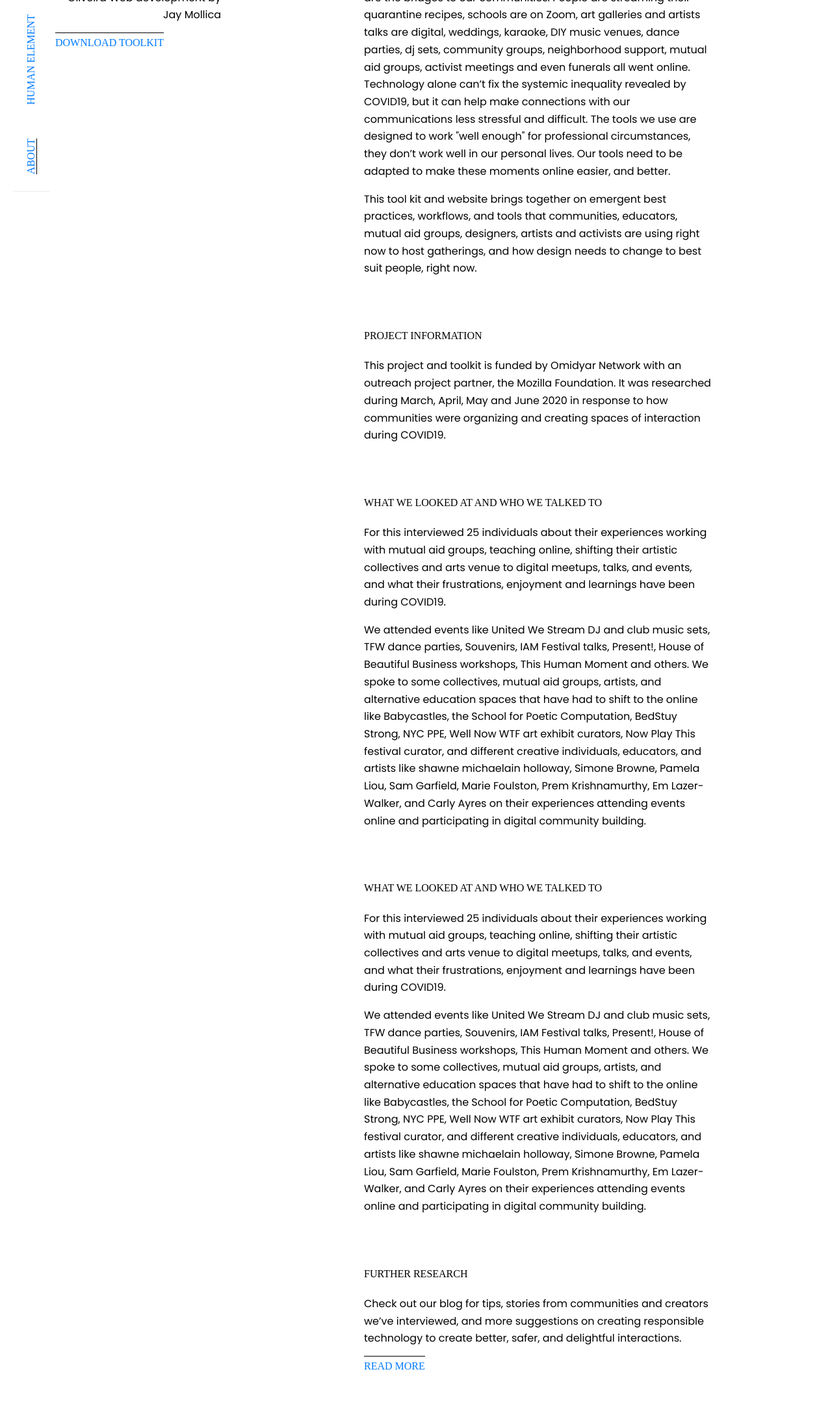
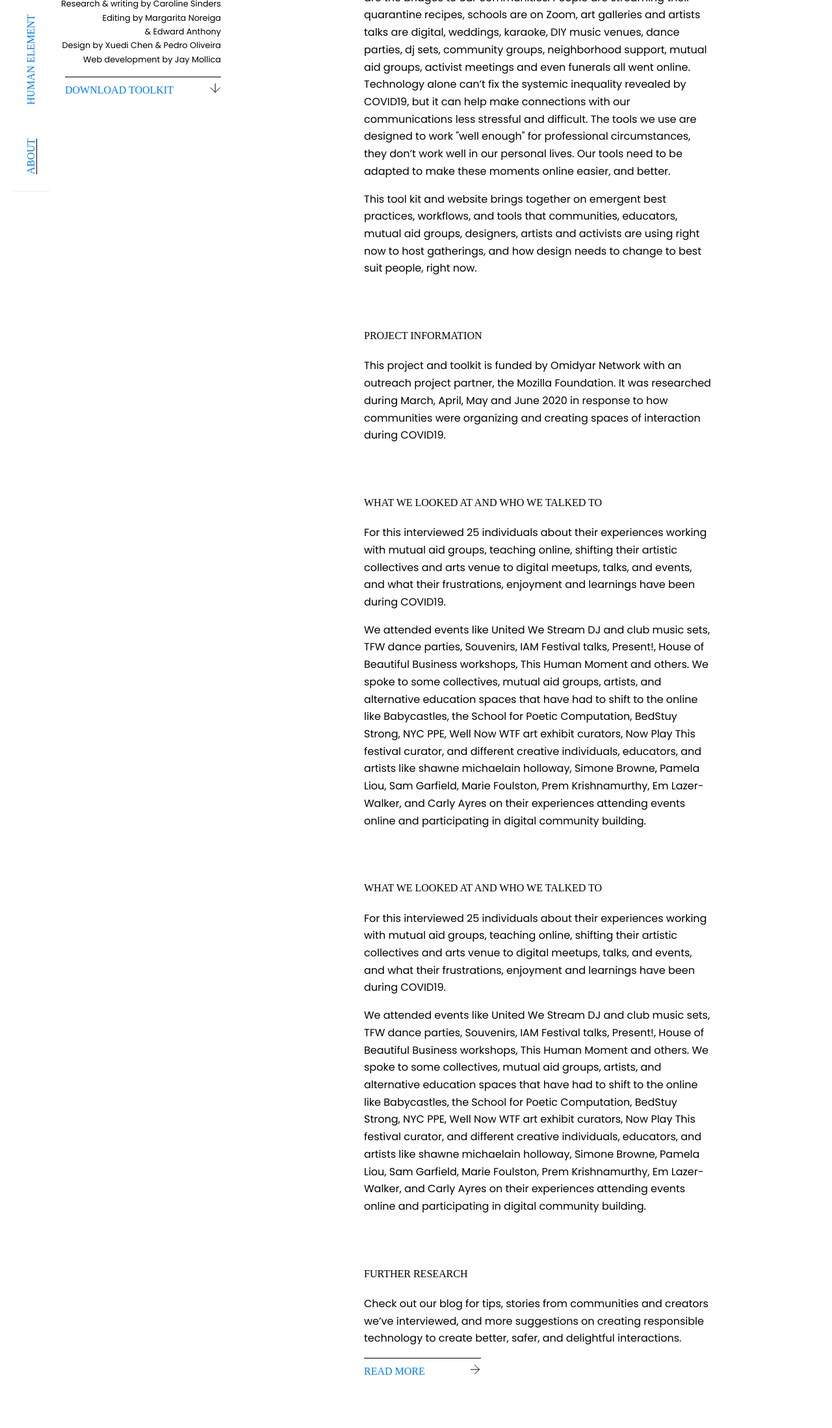
Before and after one commit to jaymollica/delight, a website built with Parcel: page about.html in a window 1280 px wide. Shown: the part 240-2438 px from the top of the page at 65% size. Built offline with nearby package versions, Linux system fonts and the light colour scheme; a web font is replaced by a local one.

Commit message:
sub page style updates

```diff
--- a/about.html
+++ b/about.html
@@ -42,19 +42,31 @@
 
   <div class="container about">
     <div class="row">
+
       <div class="col-md-3 align-self-start sticky-top credits">
         <h6 class="text-right">Credits</h6>
         <p class="text-right">
-          Research & writing by Caroline Sinders
-          Editing by Margarita Noreiga
-          & Edward Anthony
-          Design by Xuedi Chen & Pedro Oliveira
-          Web development by Jay Mollica
+          Research &amp; writing by Caroline Sinders<br/>
+          Editing by Margarita Noreiga<br/>
+          &amp; Edward Anthony<br/>
+          Design by Xuedi Chen &amp; Pedro Oliveira<br/>
+          Web development by Jay Mollica<br/>
         </p>
-        <p>
-          <a href="#" class="jumbo-readmore button">Download Toolkit</a>
-        </p>
+        <div class="col-sm-12 col-md-12 jumbo-readmore button p-0">
+          <a href="#" class="">
+            <div class="container pr-0">
+              <div class="row feature-link m-0">
+                <div class="col-sm-10 text-left p-0">
+                  Download Toolkit
+                </div>
+                <div class="col-sm-2 svg-download text-right p-0">
+                </div>
+              </div>
+            </div>
+          </a>
+        </div>
       </div>
+
       <div class="col-md-6 offset-md-2 about-copy">
         <h4>About this Project</h4>
         <p>COVID19 has revealed structural, systemic flaws across society and technology, from racial inequity, user neglect, bad security, and social upheaval. This inequality already existed offline but was amplified in our rush to make everything digital. Digital interfaces are the bridges to our communities. People are streaming their quarantine recipes, schools are on Zoom, art galleries and artists talks are digital, weddings, karaoke, DIY music venues, dance parties, dj sets, community groups, neighborhood support, mutual aid groups, activist meetings and even funerals all went online. Technology alone can’t fix the systemic inequality revealed by COVID19, but it can help make connections with our communications less stressful and difficult. The tools we use are designed to work "well enough" for professional circumstances, they don’t work well in our personal lives. Our tools need to be adapted to make these moments online easier, and better.</p>
@@ -80,9 +92,20 @@
         <h6>Further Research</h6>
         <p>Check out our blog for tips, stories from communities and creators we’ve interviewed, and more suggestions on creating responsible technology to create better, safer, and delightful interactions.</p>
 
-        <p>
-          <a href="#" class="jumbo-readmore button">Read More</a>
-        </p>
+        <div class="col-sm-12 col-md-4 jumbo-readmore button p-0">
+          <a href="#" class="">
+            <div class="container p-0">
+              <div class="row feature-link m-0">
+                <div class="col-sm-10 text-left p-0">
+                  Read More
+                </div>
+                <div class="col-sm-2 svg-readmore text-right p-0">
+                </div>
+              </div>
+            </div>
+          </a>
+        </div>
+
       </div>
 
       <div class="col-sm-12 text-right logo-container">
--- a/sass/delight.scss
+++ b/sass/delight.scss
@@ -196,7 +196,6 @@ nav {
 }
 
 .jumbo-readmore {
-	border-top: 1px solid black;
 	padding-top: 6px;
 }
 
@@ -356,8 +355,43 @@ div.subpage-copy {
 	}
 }
 
+div.subpage-copy {
+	.download {
+		margin-top: 6rem;
+
+		a {
+			width: 100%;
+			display: inline-block;
+		}
+
+	}
+}
+
+.row.feature-link {
+	padding-top:.5rem;
+	border-top: 1px solid black;
+}
+
+.svg-download::after {
+	content: url("../img/download_arrow.svg");
+	height: 20px;
+	width: 20px;
+}
+
+.svg-readmore::after {
+	content: url("../img/more_arrow.svg");
+	height: 20px;
+	width: 20px;
+}
+
 .credits h6 {
-	line-height: 6.3rem;
+	margin-bottom: 3rem;
+	margin-top: 10rem;
+}
+
+.credits p {
+	font-size: .8rem;
+	line-height: 167%;
 }
 
 .inpage-nav {
```
Also changed, not shown: checklist.html (+15 -5 lines), css/delight.css, 1 other file.
